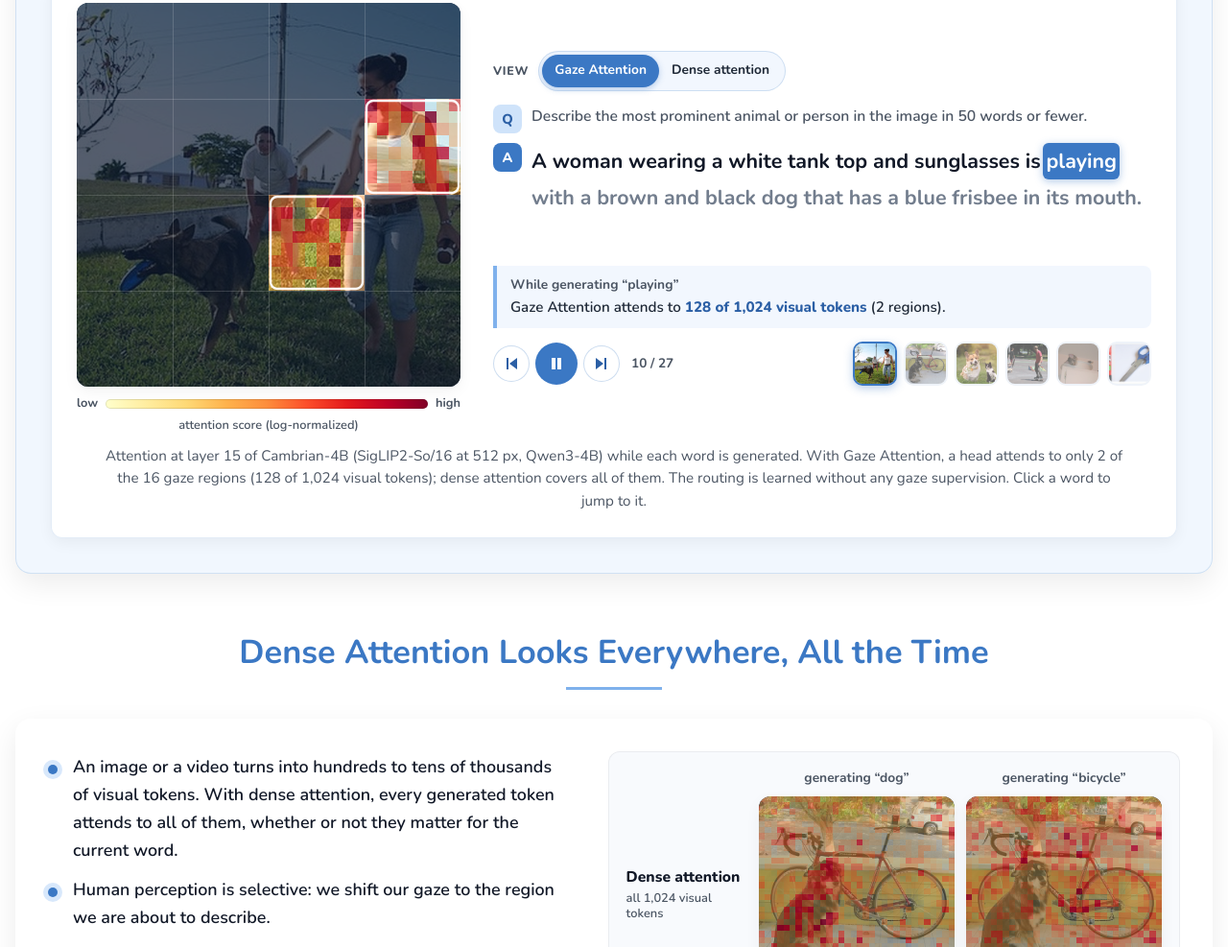
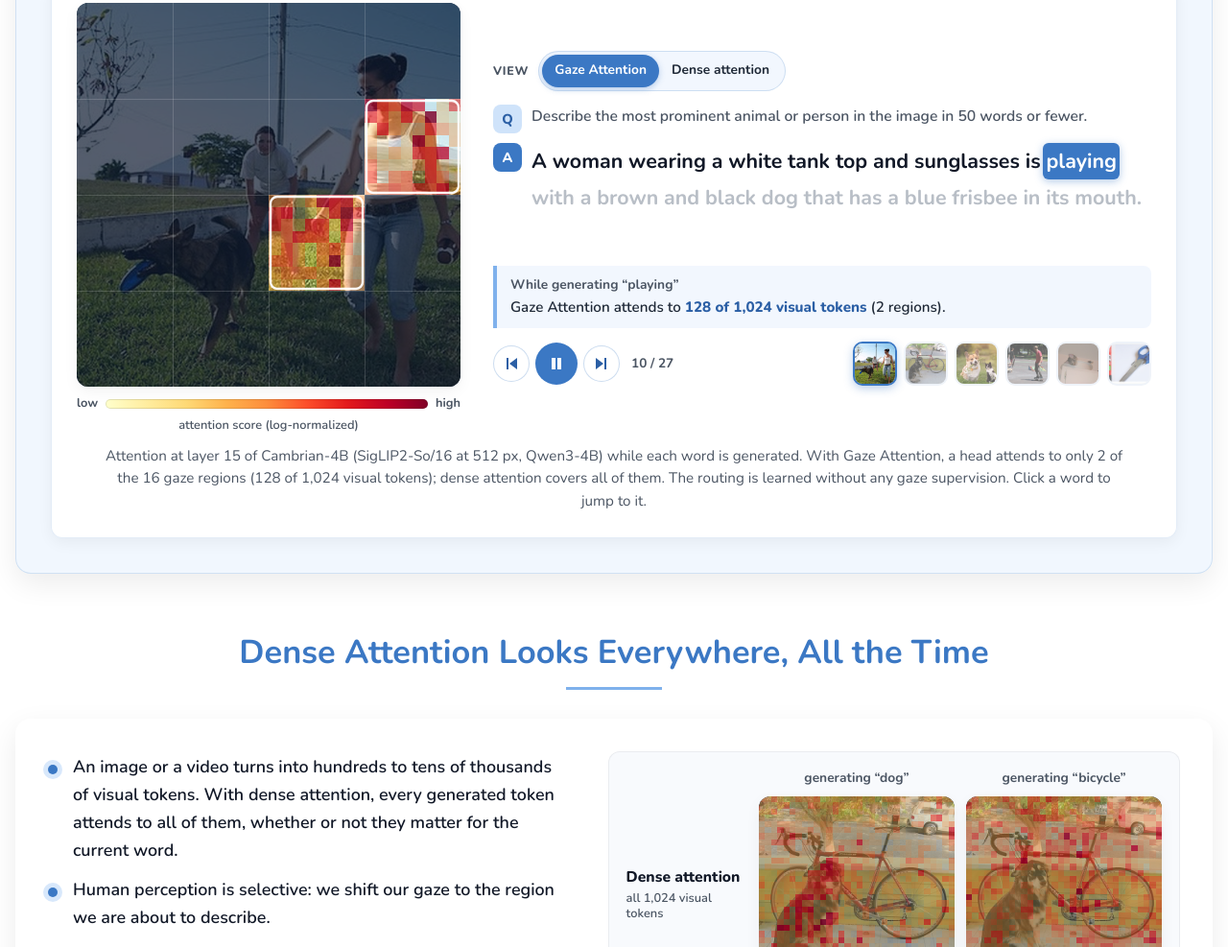
Before and after one commit to june-page/gaze-attention, a website: page index.html in a window 1280 px wide. Shown: the part 1014-2001 px from the top of the page at 96% size. Drawn offline with nearby package versions, Linux system fonts and the light colour scheme.

Commit message:
Dim future tokens in gaze viewer

```diff
--- a/css/gaze-attention.css
+++ b/css/gaze-attention.css
@@ -637,7 +637,7 @@ figure {
 
 .gv-token.is-future,
 .gv-word.is-future {
-  color: #727d8d;
+  color: rgba(114, 125, 141, 0.5);
 }
 
 .gv-token:hover {
```
